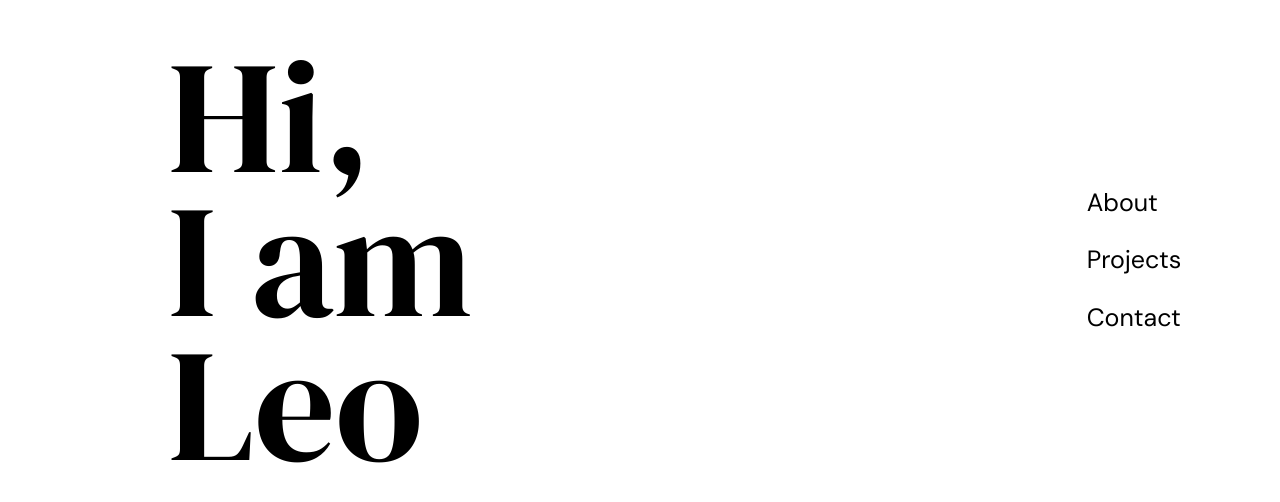
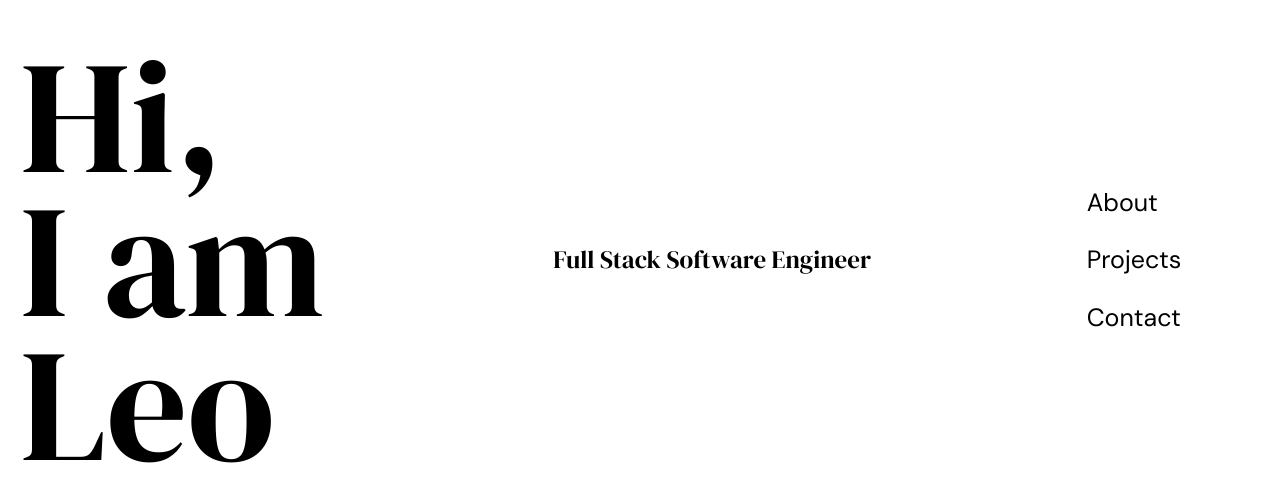
Before and after one commit to theleonsantana/website, a React (Create React App) app: page / in a window 1280 px wide. Shown: the part 140-642 px from the top of the page. Built offline with nearby package versions, Linux system fonts and the light colour scheme.

Commit message:
fixed the layout for the Home page

```diff
--- a/src/Home.js
+++ b/src/Home.js
@@ -15,13 +15,13 @@ const Home = () => {
 				style={{ height: `100vh` }}
 			>
 				<Grid item md={5}>
-					<Typography
-						variant="h1"
-						style={{ lineHeight: `9rem`, marginLeft: `30%` }}
-					>
+					<Typography variant="h1" style={{ lineHeight: `9rem` }}>
 						Hi, <br /> I am <br />
 						Leo
 					</Typography>
+				</Grid>
+				<Grid item md={5}>
+					<Typography variant="body2">Full Stack Software Engineer</Typography>
 				</Grid>
 				<Grid item md={2}>
 					<Nav size={25} />
--- a/src/SingleProject.js
+++ b/src/SingleProject.js
@@ -1,5 +1,5 @@
 import React from 'react';
-import { Container, Grid, Typography, Link, styled } from '@material-ui/core';
+import { Container, Grid, Typography, Link } from '@material-ui/core';
 import InnerNav from './components/InnerNav';
 import MoreProjects from './components/MoreProjects';
 
--- a/src/components/MoreProjects.js
+++ b/src/components/MoreProjects.js
@@ -1,6 +1,5 @@
 import React from 'react';
-import { Container, Grid, Typography, Link, styled } from '@material-ui/core';
-import InnerNav from './InnerNav';
+import { Grid, Typography, Link } from '@material-ui/core';
 
 const MoreProjects = () => {
 	return (
```
